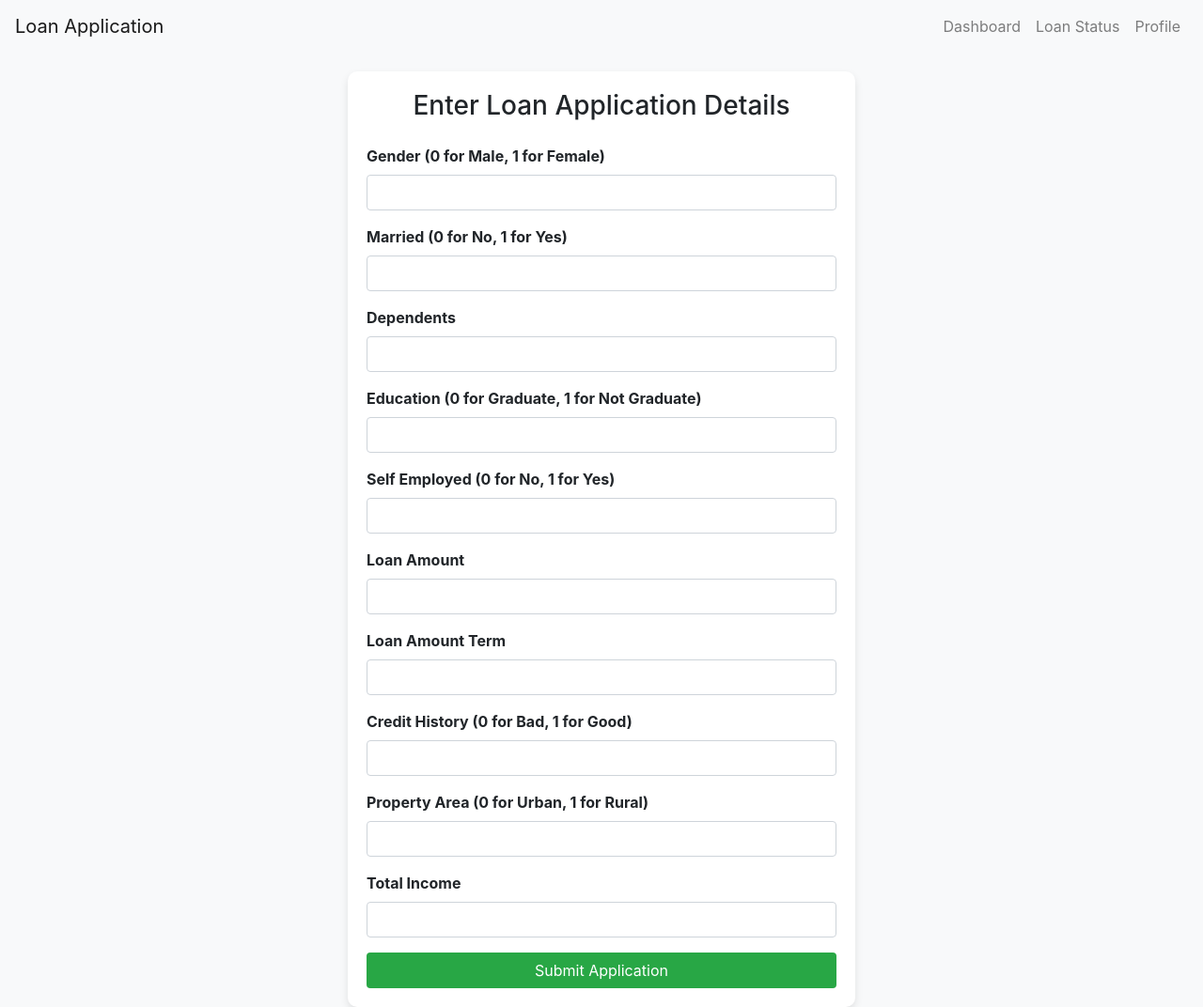
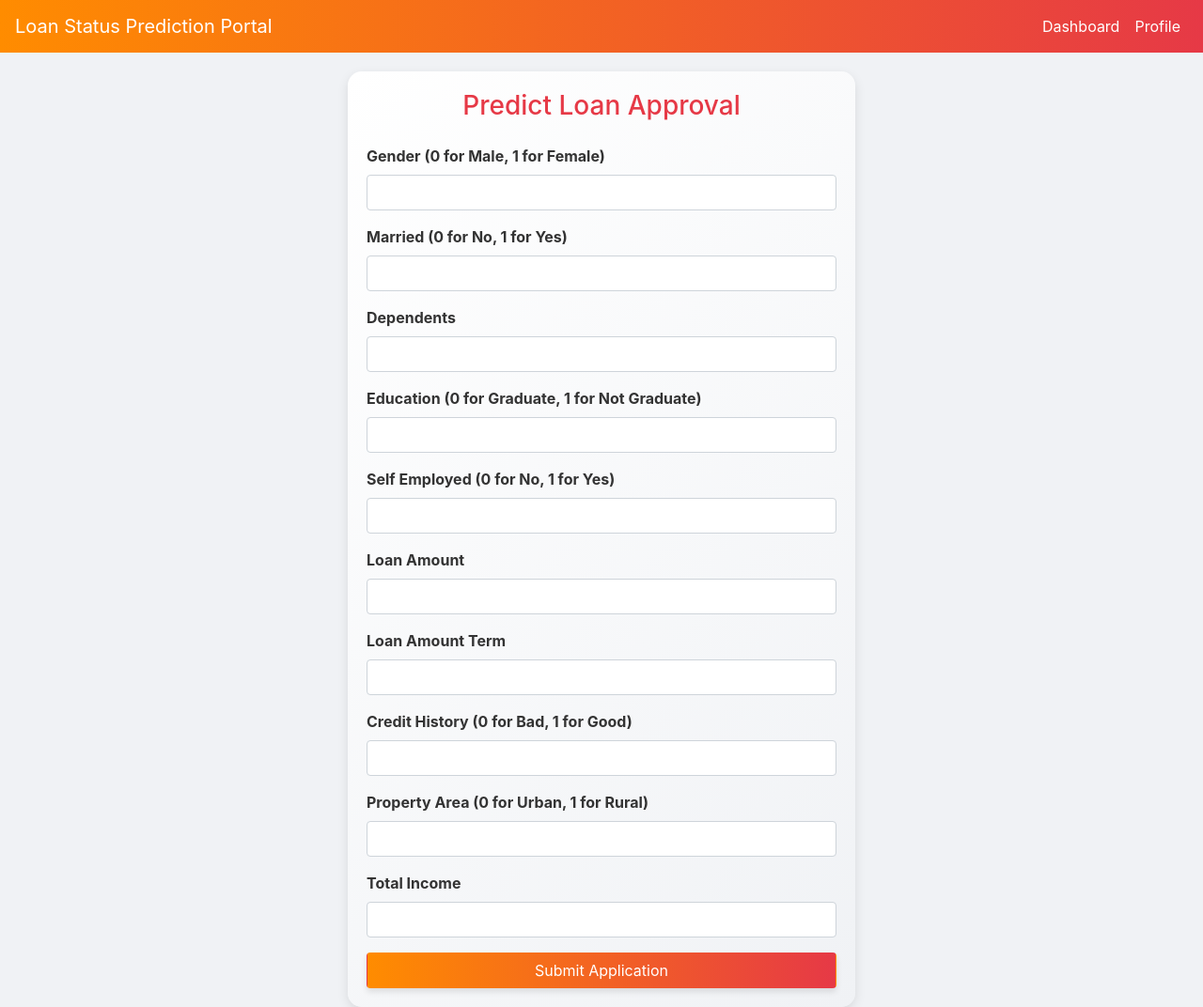
Before and after one commit to G23AI2032/FinalVCCProject, a Flask app: page / in a window 1280 px wide. Shown: the whole page at 94% size. Run offline with Flask 3, Linux system fonts and the light colour scheme; some libraries are stand-ins or nearby versions.

Commit message:
Add files via upload

```diff
--- a/templates/approved.html
+++ b/templates/approved.html
@@ -22,6 +22,6 @@
 </head>
 <body>
     <h1>Loan Approved</h1>
-    <p>Congratulations! Your loan has been successfully approved.</p>
+    <p>Congratulations! Our prediction confirms that your loan has been approved.</p>
 </body>
 </html>
--- a/templates/index.html
+++ b/templates/index.html
@@ -3,39 +3,49 @@
 <head>
     <meta charset="UTF-8">
     <meta name="viewport" content="width=device-width, initial-scale=1.0">
-    <title>Loan Application Dashboard</title>
+    <title>Loan Status Prediction</title>
     <!-- Bootstrap CSS -->
     <link href="https://stackpath.bootstrapcdn.com/bootstrap/4.5.2/css/bootstrap.min.css" rel="stylesheet">
     <style>
         body {
-            background-color: #f8f9fa;
+            background-color: #f0f2f5;
         }
         .navbar {
+            background: linear-gradient(90deg, #ff8c00, #e63946);
             margin-bottom: 20px;
+            color: white;
+        }
+        .navbar-brand, .nav-link {
+            color: white !important;
         }
         .dashboard-card {
-            background-color: white;
+            background: linear-gradient(135deg, #ffffff, #f0f2f5);
             padding: 20px;
-            border-radius: 10px;
-            box-shadow: 0 4px 8px rgba(0, 0, 0, 0.1);
+            border-radius: 15px;
+            box-shadow: 0 4px 12px rgba(0, 0, 0, 0.1);
+        }
+        h3 {
+            color: #e63946;
         }
         .form-group label {
             font-weight: bold;
+            color: #333;
         }
         .btn-submit {
-            background-color: #28a745;
+            background: linear-gradient(90deg, #ff8c00, #e63946);
             color: white;
+            box-shadow: 0 4px 6px rgba(0, 0, 0, 0.1);
         }
         .btn-submit:hover {
-            background-color: #218838;
+            background: linear-gradient(90deg, #e63946, #ff8c00);
         }
     </style>
 </head>
 <body>
 
     <!-- Navbar -->
-    <nav class="navbar navbar-expand-lg navbar-light bg-light">
-        <a class="navbar-brand" href="#">Loan Application</a>
+    <nav class="navbar navbar-expand-lg navbar-light">
+        <a class="navbar-brand" href="#">Loan Status Prediction Portal</a>
         <button class="navbar-toggler" type="button" data-toggle="collapse" data-target="#navbarNav" aria-controls="navbarNav" aria-expanded="false" aria-label="Toggle navigation">
             <span class="navbar-toggler-icon"></span>
         </button>
@@ -43,9 +53,6 @@
             <ul class="navbar-nav ml-auto">
                 <li class="nav-item">
                     <a class="nav-link" href="#">Dashboard</a>
-                </li>
-                <li class="nav-item">
-                    <a class="nav-link" href="#">Loan Status</a>
                 </li>
                 <li class="nav-item">
                     <a class="nav-link" href="#">Profile</a>
@@ -59,7 +66,7 @@
         <div class="row">
             <div class="col-lg-6 offset-lg-3">
                 <div class="dashboard-card">
-                    <h3 class="text-center mb-4">Enter Loan Application Details</h3>
+                    <h3 class="text-center mb-4">Predict Loan Approval</h3>
                     <form method="POST">
                         <div class="form-group">
                             <label for="gender">Gender (0 for Male, 1 for Female)</label>
--- a/templates/not_approved.html
+++ b/templates/not_approved.html
@@ -12,7 +12,7 @@
             margin-top: 100px;
         }
         h1 {
-            color: #28a745;
+            color: red;
             font-size: 3em;
         }
         p {
@@ -22,6 +22,6 @@
 </head>
 <body>
     <h1>Loan Application rejected</h1>
-    <p>Sorry! Your loan has not been approved.</p>
+    <p>As per our prediction, your loan application does not meet the approval criteria at this time.</p>
 </body>
 </html>
```
